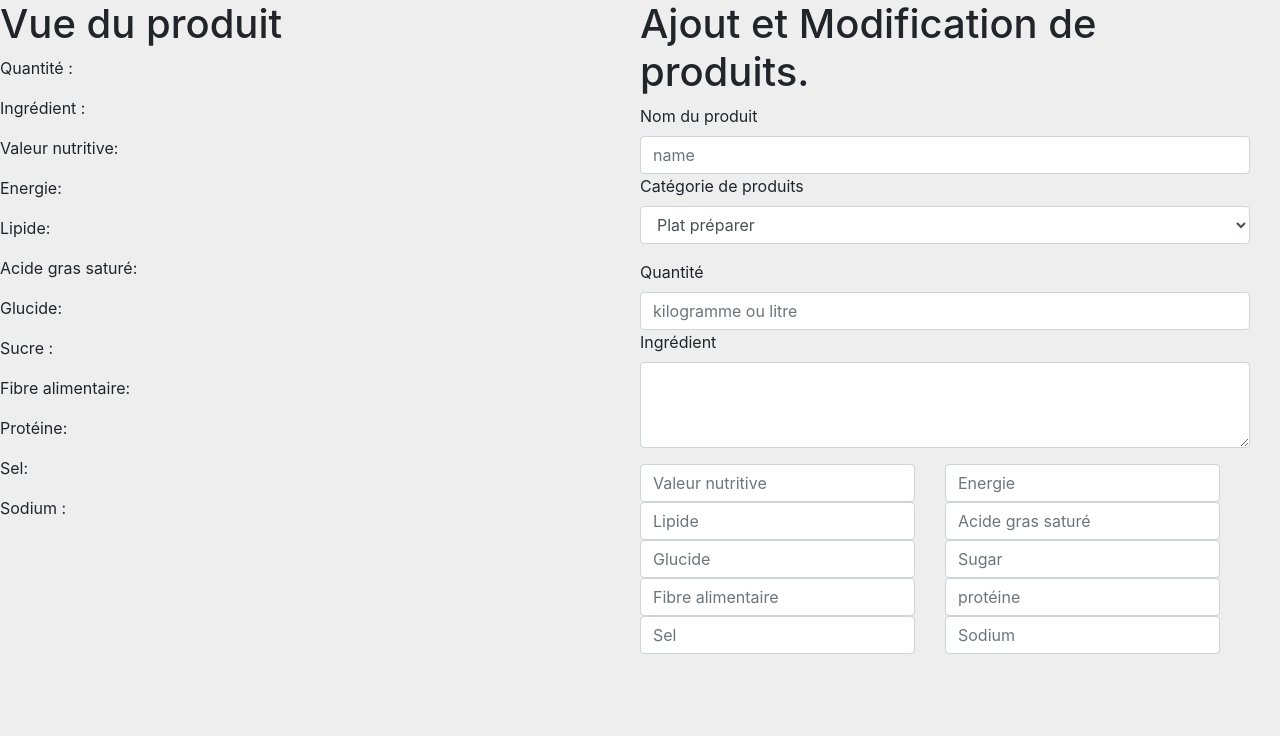
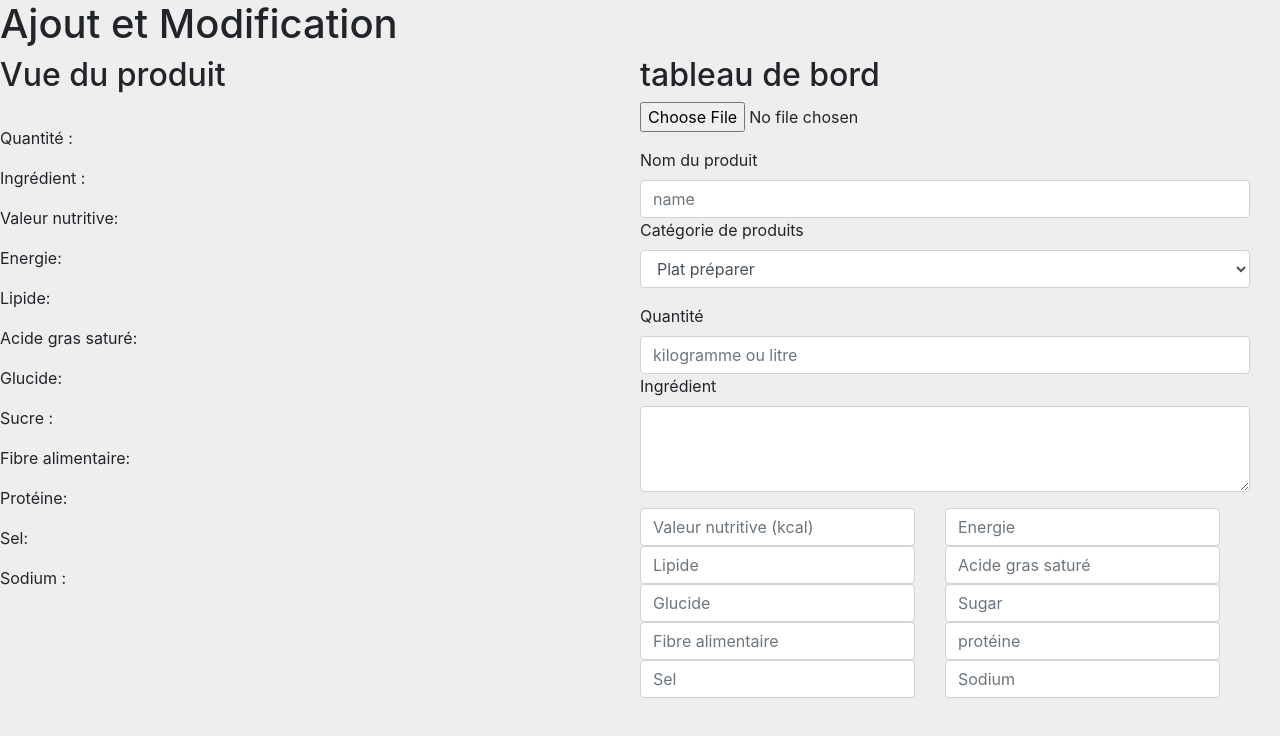
Before and after one commit to WildCodeSchool/tours-0918-js-projet2-found-eat, an Angular app in the folder Found-eat/: page /gallery/1 in a window 1280 px wide. Shown: the top 736 px of the page. Built offline with nearby package versions, Linux system fonts and the light colour scheme.

Commit message:
ajoutimage

```diff
--- a/Found-eat/src/app/ajout/ajout.component.html
+++ b/Found-eat/src/app/ajout/ajout.component.html
@@ -1,14 +1,14 @@
 
-
+<h1 class=" text-alingn-center "> Ajout et Modification </h1>
 
 
 
   <div class="row">
     <div class="présentation col-6 ">
-      <h1>Vue du produit</h1>
+      <h2>Vue du produit</h2>
       <!-- Lié au formulaire, La présentation du produit c'est à dire la fiche du produit se complétera en même temps que le formulaire. -->
       <h2>{{ nom }}</h2>
-
+      <img [src]="url" height="200"><br/>
 
       <p>Quantité : {{ kil }}</p>
       <p>Ingrédient : {{ inge }}</p>
@@ -25,7 +25,14 @@
     </div>
 
     <div class="formulaire col-6">
-        <h1> Ajout et Modification de produits. </h1>
+        <h2> tableau de bord </h2>
+
+        <form>
+            <div class="form-group">
+
+              <input type="file" class="form-control-file" id="exampleFormControlFile1" (change)="onSelecfile($event)" [(ngModel)]="img" name="image" >
+            </div>
+          </form>
 
 
 
@@ -67,7 +74,7 @@
 
             <!-- Information du produit -->
             <div class="col">
-              <input type="text" class="form-control" placeholder="Valeur nutritive" [(ngModel)]="val" name="valeur_nutritive">
+              <input type="text" class="form-control" placeholder="Valeur nutritive (kcal)" [(ngModel)]="val" name="valeur_nutritive">
             </div>
             <div class="col">
               <input type="text" class="form-control" placeholder="Energie" [(ngModel)]="ene" name="energie">
--- a/Found-eat/src/app/ajout/ajout.component.ts
+++ b/Found-eat/src/app/ajout/ajout.component.ts
@@ -21,7 +21,18 @@ export class AjoutComponent implements OnInit {
   kil: string;
   inge: string;
   nom: string;
+  img: any;
+url = '';
+onSelecfile(event) {
+  if (event.target.files && event.target.files[0]) {
+    const reader = new FileReader();
+    reader.readAsDataURL(event.target.files[0]);
 
+    reader.onload = (event) => {
+      this.url = event.target.result;
+    }
+  }
+}
 
 
   constructor() { }
```
